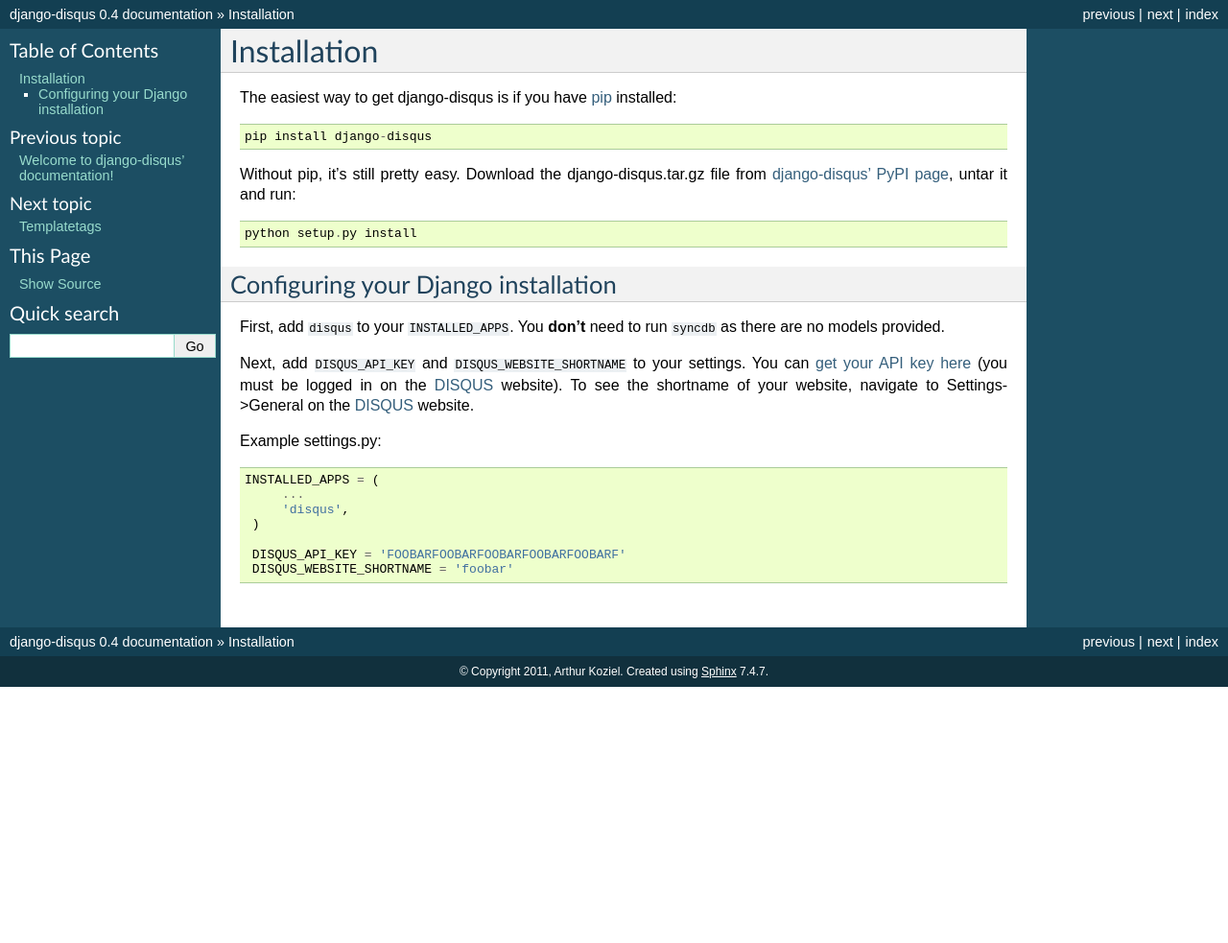
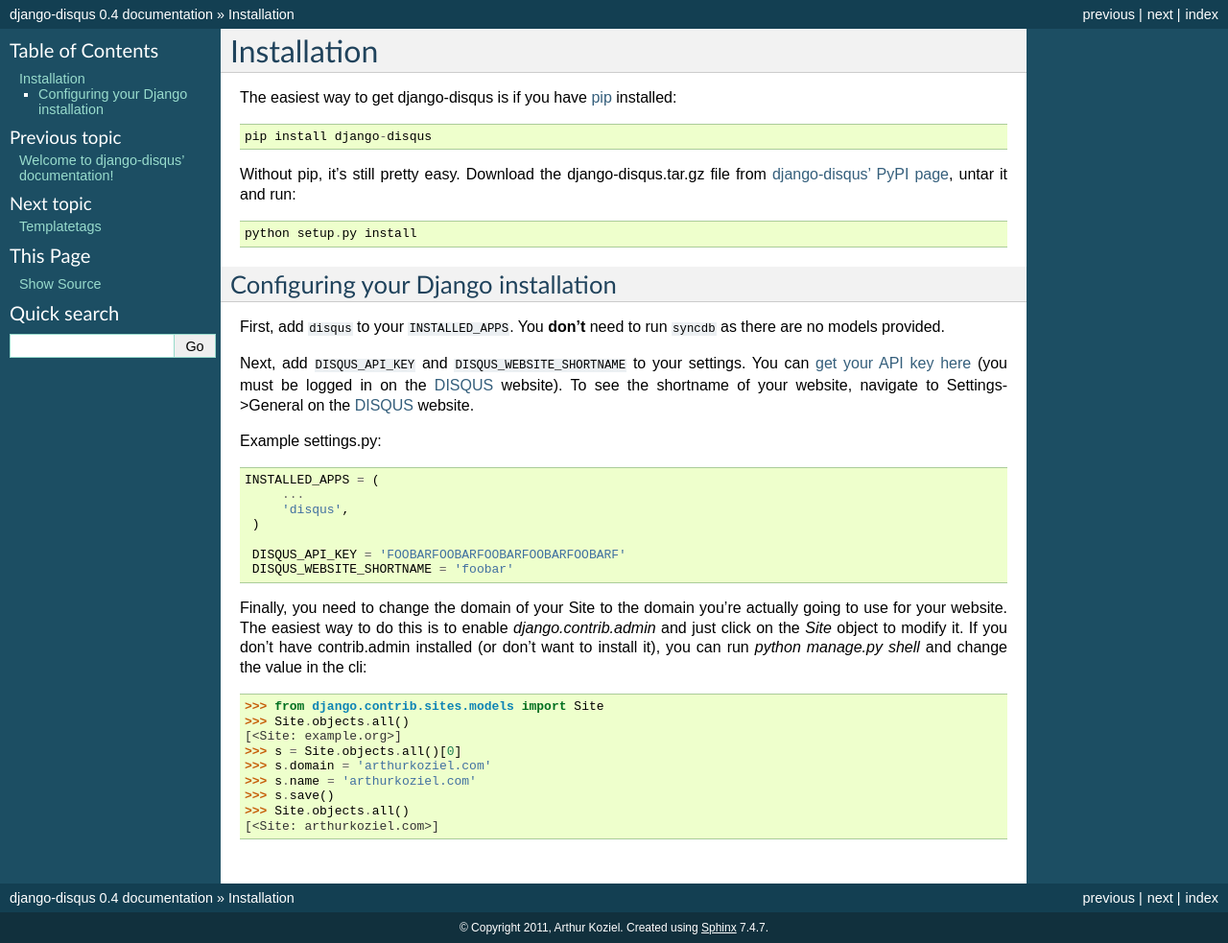
Before and after one commit to arthurk/django-disqus, a Sphinx documentation site: the page built from docs/installation.rst, in a window 1280 px wide. Shown: the whole page at 96% size. Built offline with Sphinx 7.4.7, drawn with Linux system fonts in a browser that asks for light colours; before the commit the page ends 900 px from its top, so only the background shows below that.

Commit message:
document that users need to change the domain of the Site obj

```diff
--- a/docs/installation.rst
+++ b/docs/installation.rst
@@ -36,5 +36,21 @@
     DISQUS_API_KEY = 'FOOBARFOOBARFOOBARFOOBARFOOBARF'
     DISQUS_WEBSITE_SHORTNAME = 'foobar'
 
+Finally, you need to change the domain of your Site to the domain you're
+actually going to use for your website. The easiest way to do this is to enable
+`django.contrib.admin` and just click on the `Site` object to modify it. If you
+don't have contrib.admin installed (or don't want to install it), you can run
+`python manage.py shell` and change the value in the cli::
+
+    >>> from django.contrib.sites.models import Site
+    >>> Site.objects.all()
+    [<Site: example.org>]
+    >>> s = Site.objects.all()[0]
+    >>> s.domain = 'arthurkoziel.com'
+    >>> s.name = 'arthurkoziel.com'
+    >>> s.save()
+    >>> Site.objects.all()
+    [<Site: arthurkoziel.com>]
+
 .. _get your API key here: http://disqus.com/api/get_my_key/
 .. _DISQUS: http://disqus.com
```
Also changed, not shown: 3 other files.
